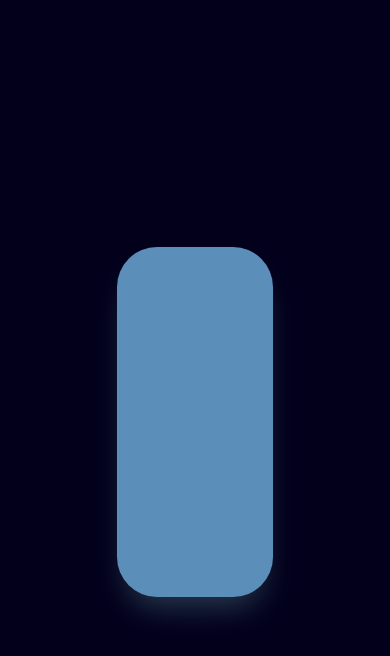
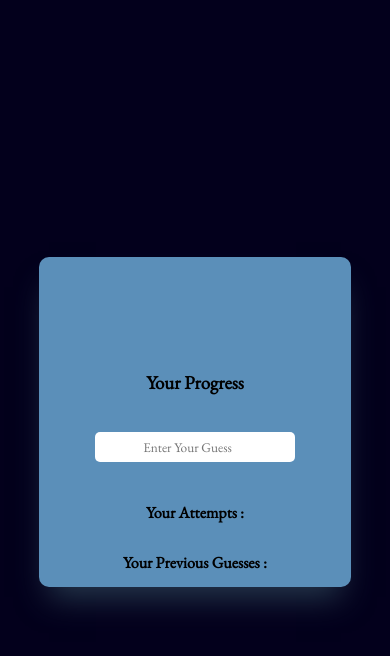
Before and after one commit to Nikhil26062000/GuessTheNumberGame, a plain HTML site: page index.html in a window 390 px wide. Both pictures are taken after a click on the button "Easy : 10 Chances". Drawn offline with nearby package versions, Linux system fonts and the light colour scheme.

Commit message:
Game Area modified

```diff
--- a/css/style.css
+++ b/css/style.css
@@ -22,7 +22,7 @@
     background-color:#5B8FB9;
     place-items: center;
 
-    border-radius: 40px;
+    border-radius: 10px;
     box-shadow: rgb(38, 57, 77) 0px 20px 30px -10px;
 }
 
@@ -82,12 +82,55 @@
     width: 40%;
     display: grid;
     grid-template-columns: 100px 1fr 100px;
-    grid-template-rows: 100px 50px 100px 100px;
+    grid-template-rows: 100px 50px 80px 50px 50px;
     background-color:#5B8FB9;
     place-items: center;
 
-    border-radius: 40px;
+    border-radius: 10px;
     box-shadow: rgb(38, 57, 77) 0px 20px 30px -10px;
+}
+
+#desc{
+    grid-row: 2/3;
+    grid-column: 2/3;
+    font-family: 'EB Garamond', serif;
+}
+
+#input-field{
+    grid-row: 3/4;
+    grid-column: 2/3;
+    width: 200px;
+    height: 30px;
+    text-align: center;
+    border: none;
+    border-radius: 5px;
+    font-family: 'EB Garamond', serif;
+}
+
+#attempts{
+    grid-column: 2/3;
+    grid-row: 4/5;
+    font-family: 'EB Garamond', serif;
+}
+
+#guesses{
+    grid-column: 2/3;
+    grid-row: 5/6;
+    font-family: 'EB Garamond', serif;
+}
+
+#btn-new-game{
+    grid-column: 2/3;
+    grid-row: 1/2;
+    width: 180px;
+    height: 50px;
+    font-family: 'EB Garamond', serif;
+    font-size: 20px;
+    background-color:#301E67;
+    color: white;
+    border-radius: 20px;
+    border: none;
+    box-shadow: rgba(0, 0, 0, 0.24) 0px 3px 8px;
 }
 
 /* For Responsive */
@@ -99,6 +142,12 @@
         grid-template-columns: 10px 1fr 10px;
 
     }
+
+    #game-Area{
+        width:80%;
+          grid-template-columns: 10px 1fr 10px;
+
+      }
 }
 
 @media (max-width:768px){
@@ -107,4 +156,10 @@
         grid-template-columns: 10px 1fr 10px;
 
     }
+
+    #game-Area{
+        width: 80%;
+        grid-template-columns: 10px 1fr 10px;
+
+    }
 }
--- a/index.html
+++ b/index.html
@@ -14,11 +14,15 @@
             <h1 id="game-title">Guess The <span>Number</span>🤔</h1>
             <h4 id="choose-difficulty">Select Difficulty</h4>
             <button onClick="easyButton()" id="btn-easy">Easy : 10 Chances</button>
-            <button id="btn-hard">Hard : 5 Chances</button>
+            <button onClick="easyButton()" id="btn-hard">Hard : 5 Chances</button>
         </section>
 
         <section id="game-Area">
-
+            <button id="btn-new-game">New Game</button>
+            <h3 id="desc">Your Progress</h3>
+            <input type="number" id="input-field" placeholder="Enter Your Guess">
+            <h4 id="attempts">Your Attempts :<span></span></h4>
+            <h4 id="guesses">Your Previous Guesses :<span></span></h4>
         </section>
     </div>
 
--- a/js/index.js
+++ b/js/index.js
@@ -4,5 +4,8 @@ const init = () => {
 
 const easyButton = () => {
     document.getElementById('intro-view').style.display="none";
+    document.getElementById('btn-new-game').style.display="none";
+    // document.getElementById('desc').style.display="none";
+
     document.getElementById('game-Area').style.display="grid";
 }
```
